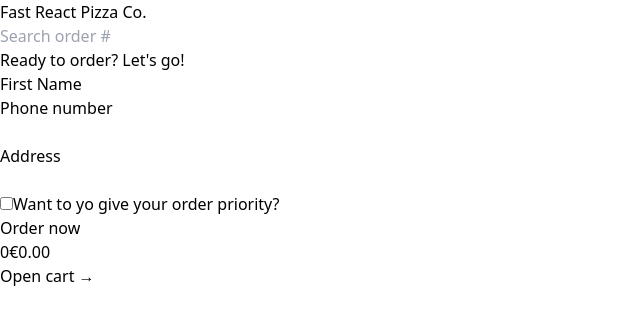
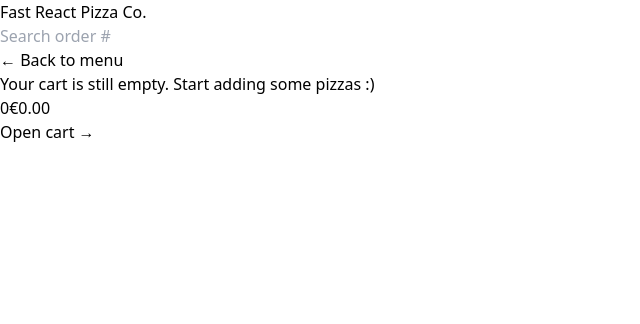
Before and after one commit to TonmoyZohani/fast-react-pizza, a React (Vite) app: page /order/new in a window 1280 px wide. Shown: the top 324 px of the page, without its empty margins (0-640 px from the left). Built offline with nearby package versions, Linux system fonts and the light colour scheme.

Commit message:
get the cart

```diff
--- a/src/features/order/CreateOrder.jsx
+++ b/src/features/order/CreateOrder.jsx
@@ -1,8 +1,10 @@
-import { useState } from 'react';
-import { Form, redirect, useActionData, useNavigation } from 'react-router-dom';
-import { createOrder } from '../../services/apiRestaurant';
-import Button from '../../ui/Button';
-import { useSelector } from 'react-redux';
+import { useState } from "react";
+import { Form, redirect, useActionData, useNavigation } from "react-router-dom";
+import { createOrder } from "../../services/apiRestaurant";
+import Button from "../../ui/Button";
+import { useSelector } from "react-redux";
+import { getCart } from "../cart/cartSlice";
+import EmptyCart from "../cart/EmptyCart";
 
 // https://uibakery.io/regex-library/phone-number
 const isValidPhone = (str) =>
@@ -13,21 +15,21 @@ const isValidPhone = (str) =>
 const fakeCart = [
   {
     pizzaId: 12,
-    name: 'Mediterranean',
+    name: "Mediterranean",
     quantity: 2,
     unitPrice: 16,
     totalPrice: 32,
   },
   {
     pizzaId: 6,
-    name: 'Vegetale',
+    name: "Vegetale",
     quantity: 1,
     unitPrice: 13,
     totalPrice: 13,
   },
   {
     pizzaId: 11,
-    name: 'Spinach and Mushroom',
+    name: "Spinach and Mushroom",
     quantity: 1,
     unitPrice: 15,
     totalPrice: 15,
@@ -36,13 +38,17 @@ const fakeCart = [
 
 function CreateOrder() {
   const navigation = useNavigation();
-  const isSubmitting = navigation.state === 'submitting';
+  const isSubmitting = navigation.state === "submitting";
   const username = useSelector((state) => state.user.username);
 
   const formErrors = useActionData();
 
   // const [withPriority, setWithPriority] = useState(false);
-  const cart = fakeCart;
+  const cart = useSelector(getCart);
+
+  if (!cart.length) {
+    return <EmptyCart />;
+  }
 
   return (
     <div className="px-4 py-6">
@@ -52,7 +58,13 @@ function CreateOrder() {
       <Form method="POST">
         <div className="mb-5 flex flex-col gap-2 sm:flex-row sm:items-center">
           <label className="sm:basis-40">First Name</label>
-          <input className="input grow" type="text" name="customer" defaultValue={username} required />
+          <input
+            className="input grow"
+            type="text"
+            name="customer"
+            defaultValue={username}
+            required
+          />
         </div>
 
         <div className="mb-5 flex flex-col gap-2 sm:flex-row sm:items-center">
@@ -96,7 +108,7 @@ function CreateOrder() {
         <div>
           <input type="hidden" name="cart" value={JSON.stringify(cart)} />
           <Button disabled={isSubmitting} type="primary">
-            {isSubmitting ? 'Placing order....' : 'Order now'}
+            {isSubmitting ? "Placing order...." : "Order now"}
           </Button>
         </div>
       </Form>
@@ -111,13 +123,13 @@ export async function action({ request }) {
   const order = {
     ...data,
     cart: JSON.parse(data.cart),
-    priority: data.priority === 'on',
+    priority: data.priority === "on",
   };
 
   const errors = {};
   if (!isValidPhone(order.phone))
     errors.phone =
-      'Please give us your correct phone number. We might need it to contact you.';
+      "Please give us your correct phone number. We might need it to contact you.";
 
   if (Object.keys(errors).length > 0) return errors;
 
```
